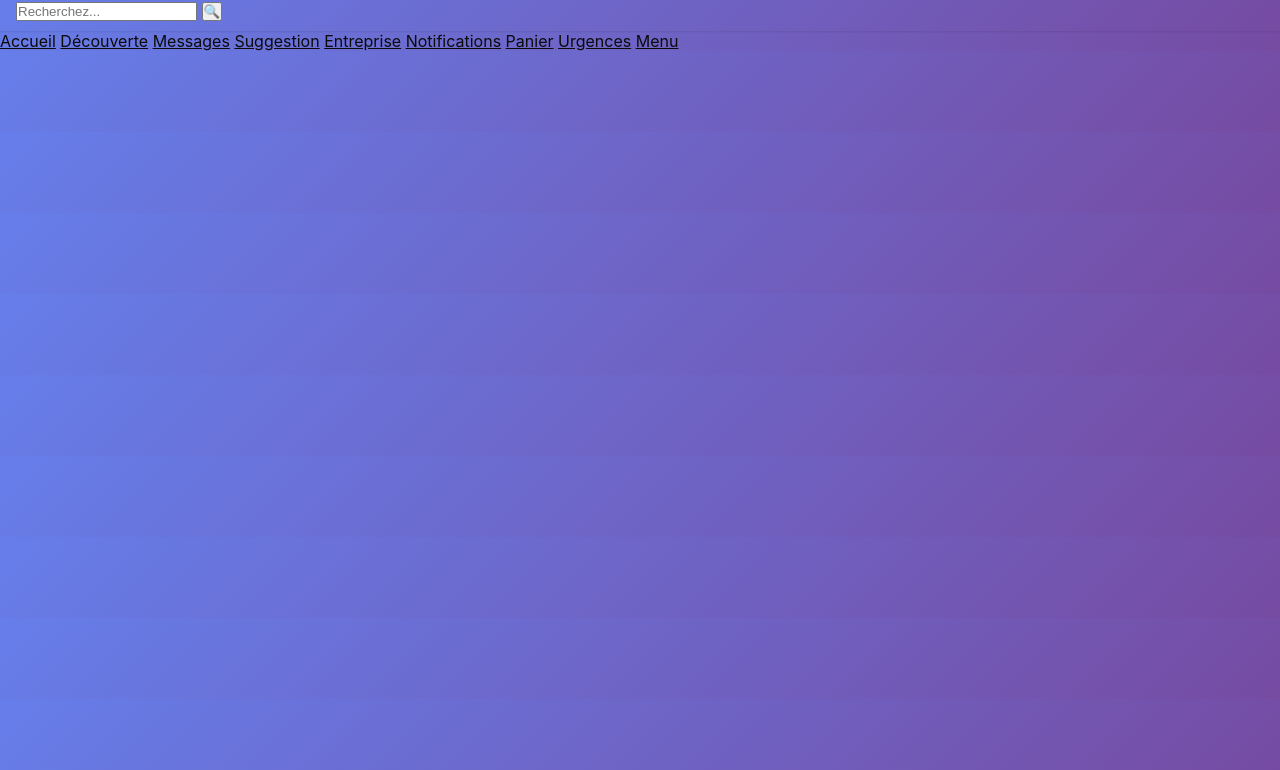
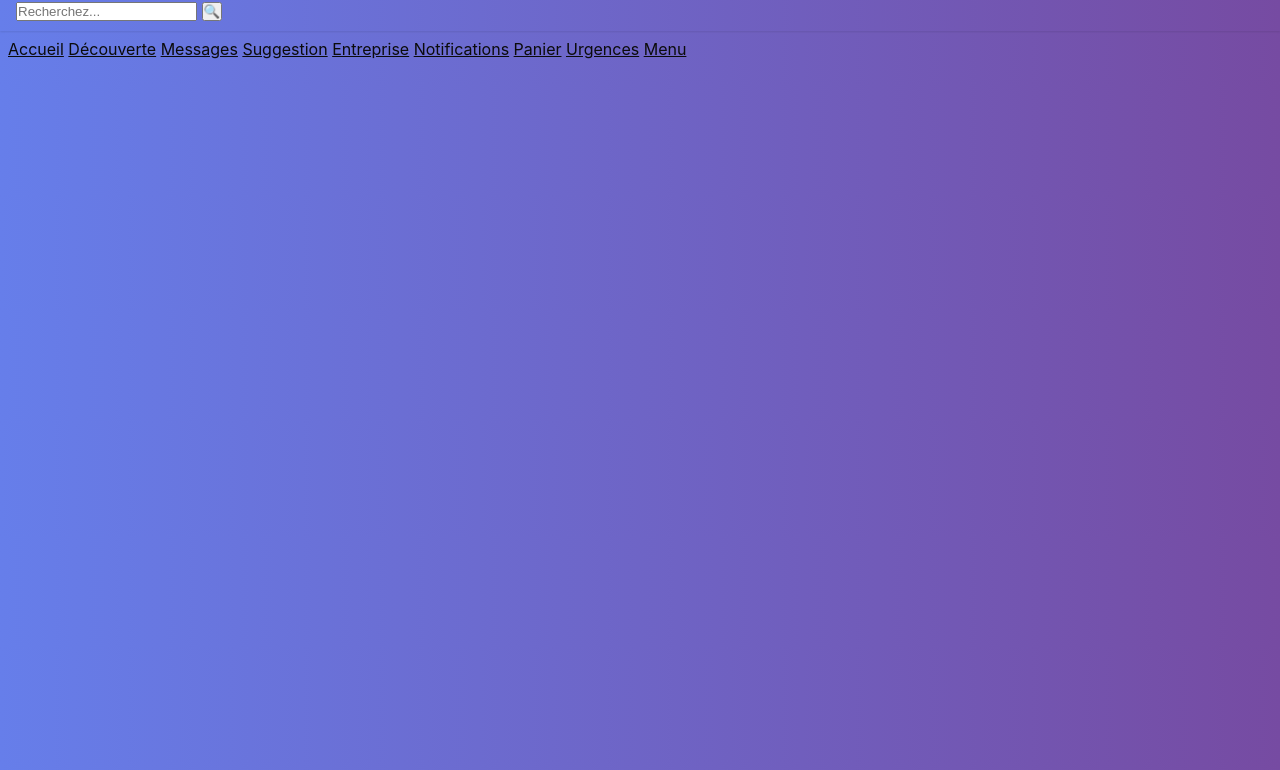
Before and after one commit to bigchrino/loboko, a plain HTML site: page accueil.html in a window 1280 px wide. Shown: the part 30-800 px from the top of the page. Drawn offline with Linux system fonts and the light colour scheme.

Commit message:
Ajustement style

```diff
--- a/style.css
+++ b/style.css
@@ -7,9 +7,18 @@
 
 body {
     font-family: -apple-system, BlinkMacSystemFont, 'Segoe UI', Roboto, sans-serif;
-    /* background-color: #f0f2f5;
-    color: #1c1e21; */
-    background: linear-gradient(135deg, #667eea 0%, #764ba2 100%);
+    /* /* background-color: #f0f2f5; */
+    /* color: #1c1e21; */
+    /* background: linear-gradient(135deg, #667eea 0%, #764ba2 100%); */
+    background: linear-gradient(to right, #667eea 0%, #764ba2 100%);
+    margin: 0;
+}
+div{
+    /* background: linear-gradient(135deg, #667eea 0%, #764ba2 100%) ; */
+    border: none;
+    margin: 0;
+    padding: 8px;
+    box-shadow: none;
 }
 main {
     background: rgba(255, 255, 255, 0.95);
@@ -44,7 +53,9 @@ nav a:hover {
 
 /* Barre de recherche */
 .search-bar {
-    background: linear-gradient(135deg, #667eea 0%, #764ba2 100%);
+    /* background: linear-gradient(135deg, #667eea 0%, #764ba2 100%); */
+    background: linear-gradient(to right, #667eea 0%, #764ba2 100%);
+    margin: 0;
     /* background-color: #ffffff; */
     padding: 10px 16px;
     box-shadow: 0 1px 2px rgba(0,0,0,0.1);
```
